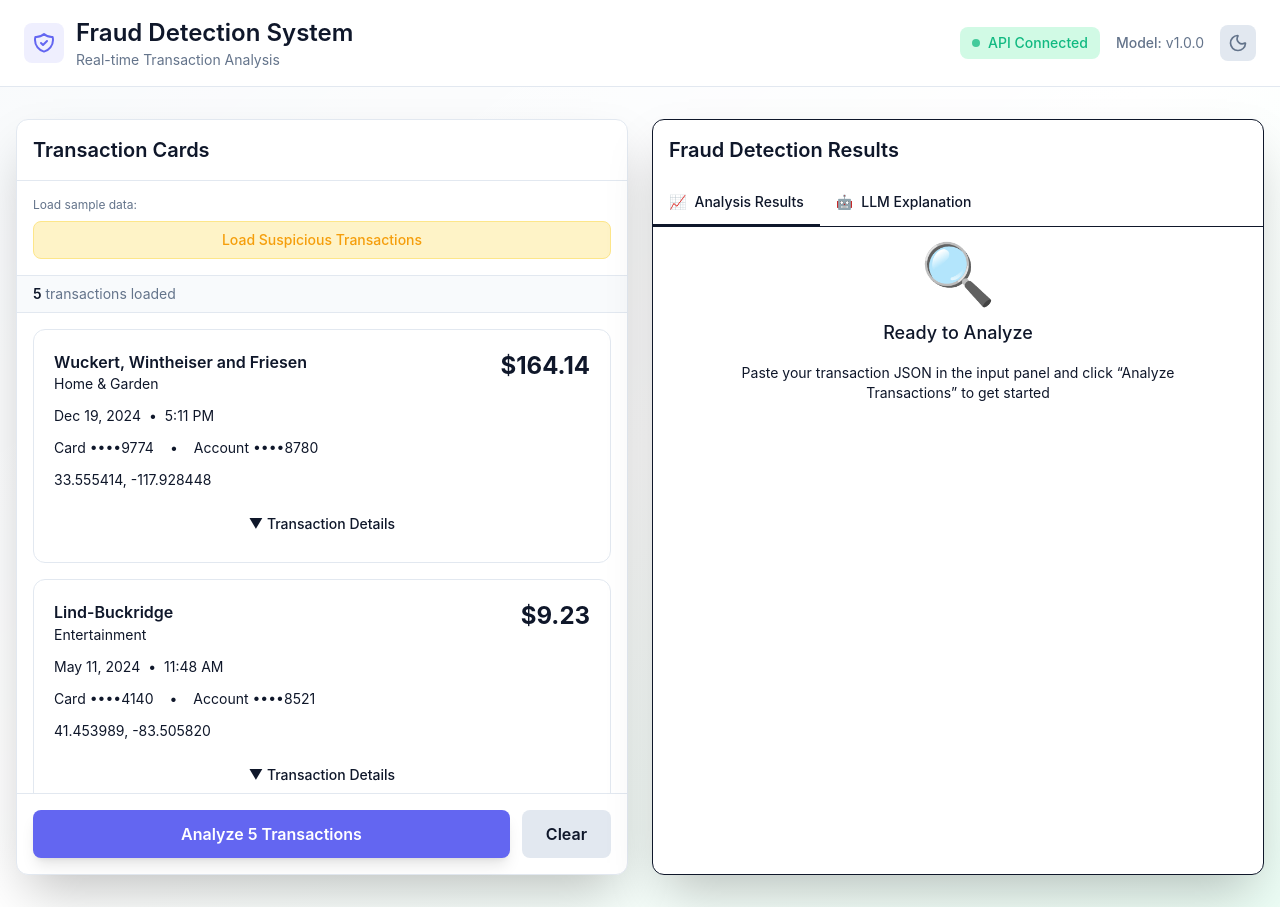
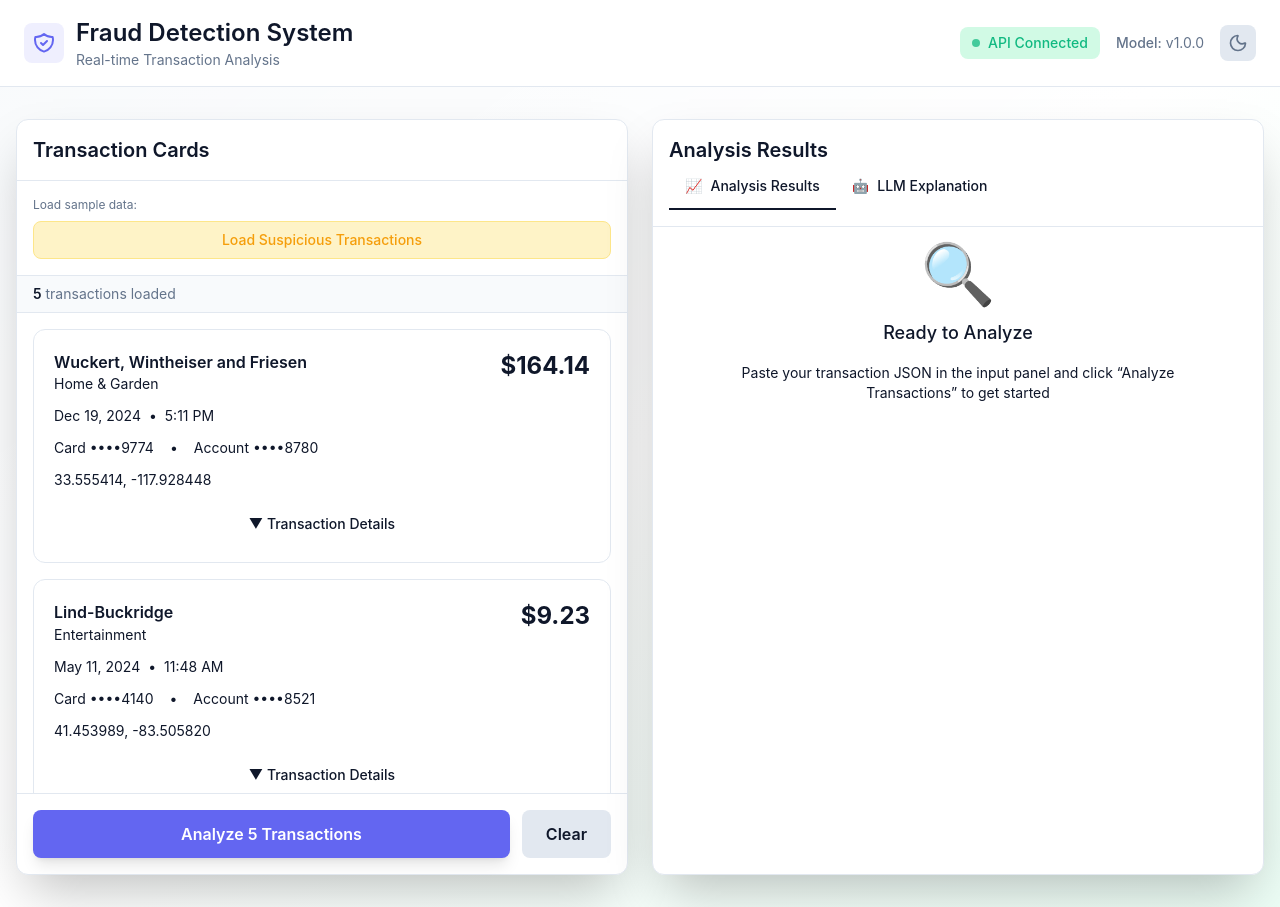
Before and after one commit to eigen-spaced/fraud-detection, a Next.js app in the folder frontend/: page / in a window 1280 px wide. Built offline with nearby package versions, Linux system fonts and the light colour scheme.

Commit message:
fix: Apply CSS variables for proper dark mode support

```diff
--- a/frontend/components/TabbedResultsPanel.tsx
+++ b/frontend/components/TabbedResultsPanel.tsx
@@ -36,14 +36,12 @@ export default function TabbedResultsPanel({ result, transactions, isLoading, er
     transactions.length > 0;
 
   return (
-    <div className="bg-white backdrop-blur-sm rounded-xl shadow-2xl border border-navy-200 flex flex-col h-full">
+    <div className="backdrop-blur-sm rounded-xl shadow-2xl border flex flex-col h-full" style={{ background: 'var(--surface)', borderColor: 'var(--border)' }}>
       {/* Header with Tabs */}
-      <div className="border-b border-navy-200">
-        <div className="p-4 pb-0">
-          <h2 className="text-xl font-semibold text-navy-900 mb-4">
-            Fraud Detection Results
-          </h2>
-        </div>
+      <div className="p-4 border-b" style={{ borderColor: 'var(--border)' }}>
+        <h2 className="text-xl font-semibold" style={{ color: 'var(--text-primary)' }}>
+          Analysis Results
+        </h2>
 
         {/* Tab Navigation */}
         <div className="flex">
@@ -53,7 +51,7 @@ export default function TabbedResultsPanel({ result, transactions, isLoading, er
 
             return (
               <button
-              type="button"
+                type="button"
                 key={tab.id}
                 onClick={() => setActiveTab(tab.id)}
                 disabled={isDisabled}
@@ -62,8 +60,8 @@ export default function TabbedResultsPanel({ result, transactions, isLoading, er
                   ${isActive
                     ? 'border-ocean-500 text-ocean-600 bg-ocean-50'
                     : isDisabled
-                    ? 'border-transparent text-navy-400 cursor-not-allowed'
-                    : 'border-transparent text-navy-600 hover:text-navy-800 hover:border-navy-300'
+                      ? 'border-transparent text-navy-400 cursor-not-allowed'
+                      : 'border-transparent text-navy-600 hover:text-navy-800 hover:border-navy-300'
                   }
                 `}
               >
```
